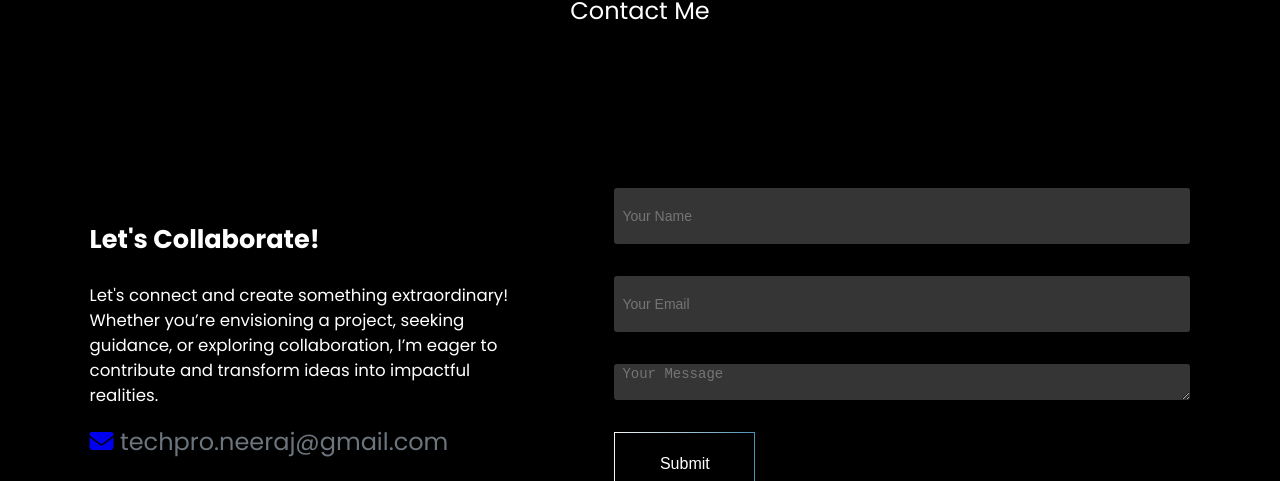
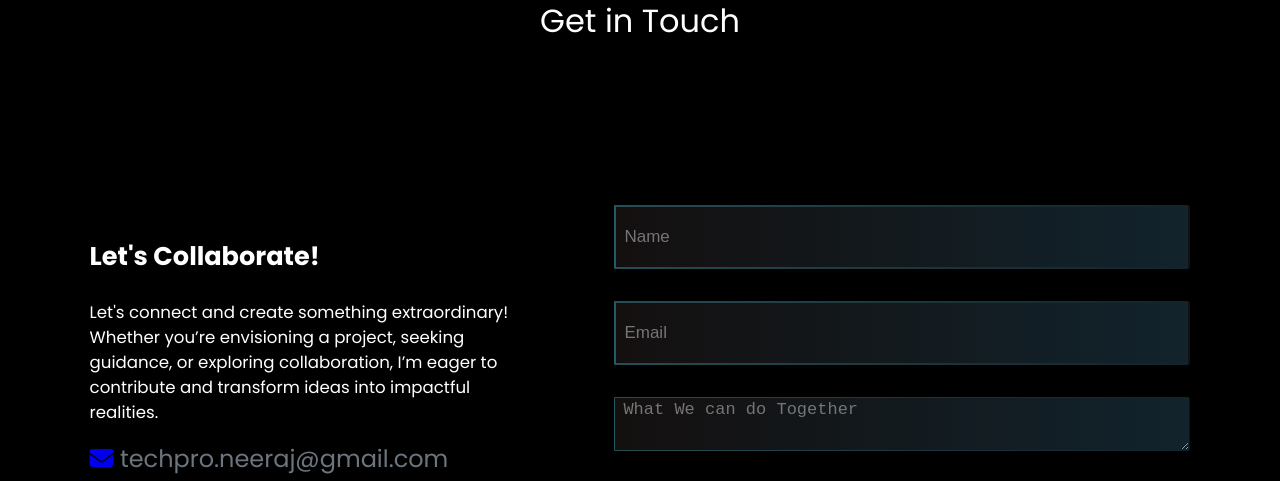
Before and after one commit to Neeraj-Fulpatiya/CodeFolio, a plain HTML site: page content/index.html in a window 1280 px wide. Shown: the part 3390-3871 px from the top of the page. Drawn offline with nearby package versions, Linux system fonts and the light colour scheme.

Commit message:
Added the styling and layout changes to the contact , services and project section

```diff
--- a/content/index.html
+++ b/content/index.html
@@ -268,7 +268,7 @@
 
 
    <!--contact section start-->
-   <h1 id="contact-me">Contact Me</h1>
+   <h1 id="contact-me">Get in Touch</h1>
    <section id="contact-section">
      <div id="contact-section-leftdiv">
       <h1 id="let-connect">Let's Collaborate!</h1>
@@ -288,9 +288,9 @@
      </div>
      <div id="contact-section-form">
       <form id="form">
-        <input type="text" placeholder="Your Name" class="input" id="name" required>
-        <input type="email" placeholder="Your Email" class="input" id="email"  required>
-       <textarea placeholder="Your Message" id="message"></textarea>
+        <input type="text" placeholder="Name" class="input" id="name" required>
+        <input type="email" placeholder="Email" class="input" id="email"  required>
+       <textarea placeholder="What We can do Together " id="message"></textarea>
         <button id="submit-btn" onclick="sendMail()">Submit</button>
       </form>
     </div>
--- a/content/styles.css
+++ b/content/styles.css
@@ -273,7 +273,7 @@ ul li span {
   margin-top: 5vh;
   color:white;
   font-weight: 400;
-  font-size: 3vw;
+  font-size: 2.5vw;
 
 }
 #service-section {
@@ -326,6 +326,7 @@ ul li span {
 
 #my-project {
   text-align: center;
+  font-size: 2.5vw;
   margin-top: 5vh;
   color:white;
   font-weight: 400;
@@ -465,6 +466,8 @@ ul li span {
   margin-top: 5vh;
   color:white;
   font-weight: 400;
+  font-size: 2.5vw;
+
 }
 
 #contact-section {
@@ -537,21 +540,29 @@ ul li span {
 #form input {
   padding: 2.5vh 0 2.5vh 1vh;
   margin-top: 4vh;
+  caret-color: #4a9fd8;
   border-radius: 3px;
-  background-color: #353535;
+  /* border: 1px solid red; */
+  /* background-color: #353535; */
+  background: linear-gradient(to right, #1f1919a1, #52a4cd37) ;
+  border-image: linear-gradient(to right, #44bbce5d, #1123271d) 1;
+
   color:white;
-  font-size: 14px;
-  border: none;
+  font-size: 17px;
+  /* border: none; */
   outline: none;
 }
 #form textarea {
   background-color: #353535;
+  background: linear-gradient(to right, #1f1919a1, #52a4cd37) ;
+  border-image: linear-gradient(to right, #44bbce5d, #1123271d) 1;
+height: 6vh;
   color:white;
   border-radius: 3px;
   margin-top: 4vh;
   padding-left: 1vh;
-  font-size: 14px;
-  border: none;
+  font-size:17px;
+  /* border: none; */
   outline: none;
 }
 #submit-btn {
```
